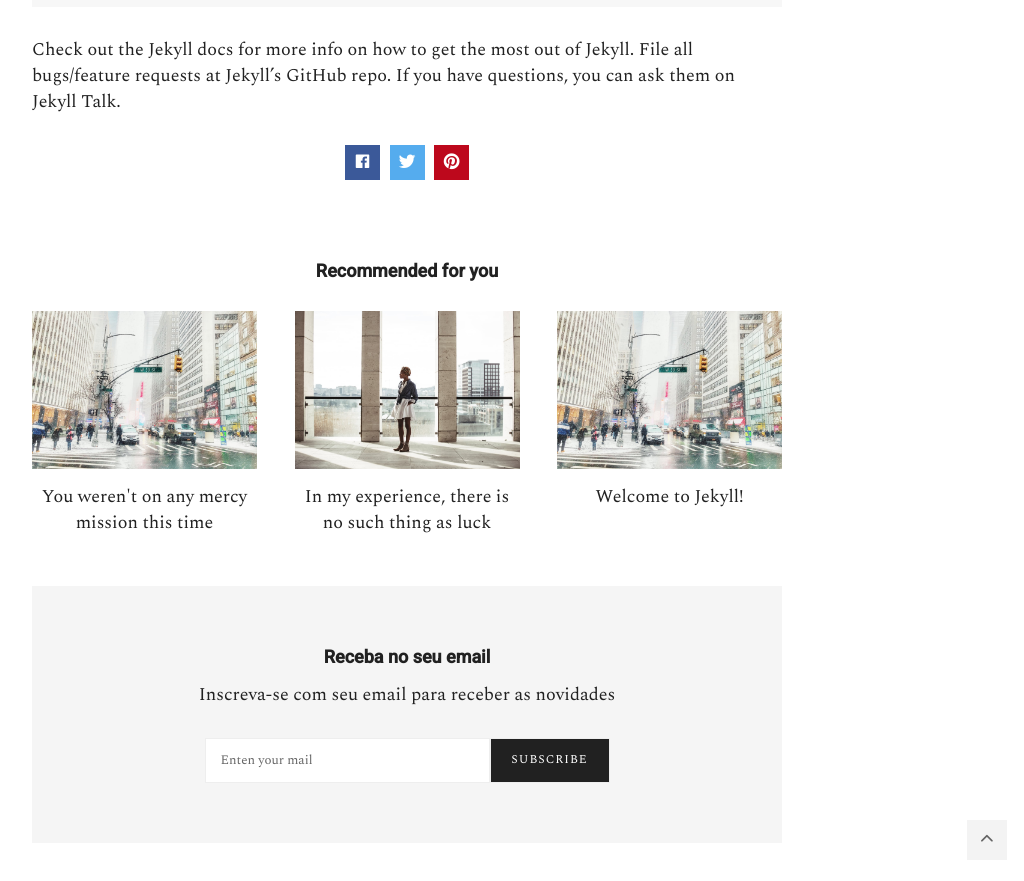
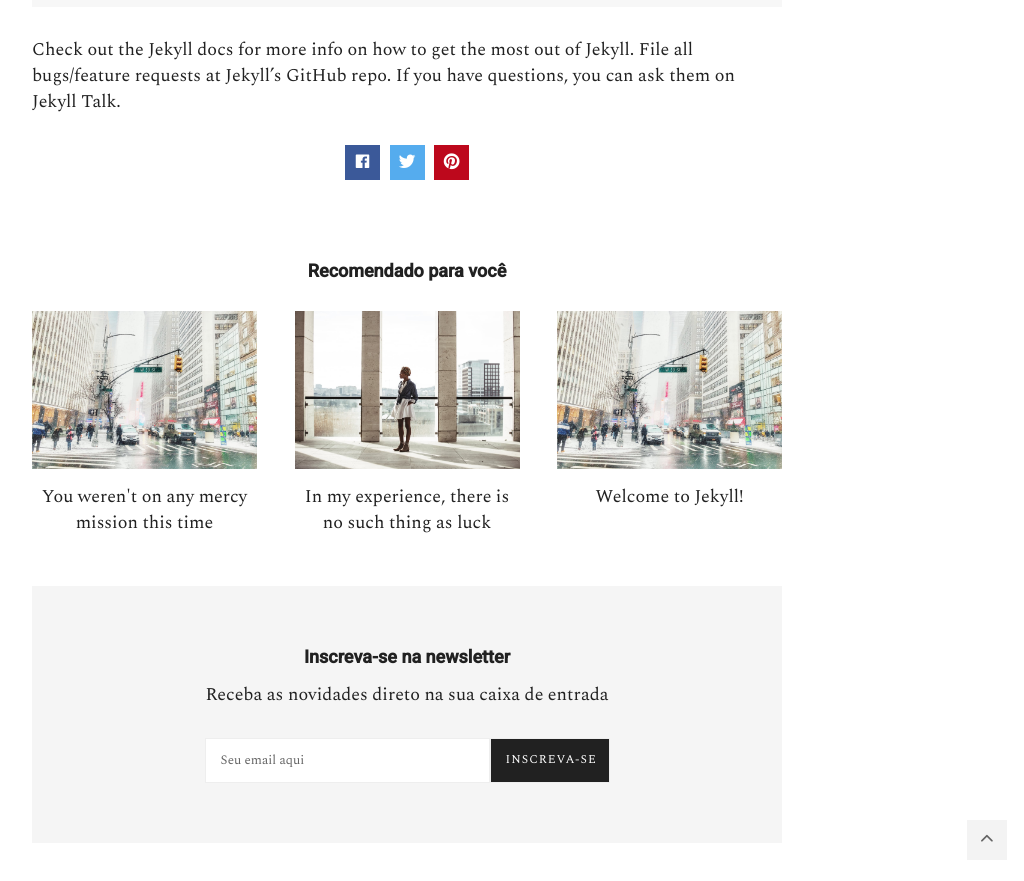
Before and after one commit to yunghk/Blog, a Jekyll site: the page built from _posts/2018-05-29-welcome-to-jekyll.md, in a window 1280 px wide and 900 px high, scrolled down 1301 px. Shown: the top 881 px of the window, without its empty margins (233-1257 px from the left). Built offline with Jekyll 4.4.1, drawn with Linux system fonts in a browser that asks for light colours; nearby versions of some CDN libraries; some of the changed text lies outside the part shown.

Commit message:
Minor updates

```diff
--- a/_includes/article-content.html
+++ b/_includes/article-content.html
@@ -9,15 +9,15 @@
       <div class="article-info">
         {% if post.tags.size >= 1 %}
           <span class="article__tags">
-            posted in
+            postado em
             {% for tag in post.tags %}
               <a href="{{ site.baseurl }}/tag/{{ tag }}" class="article__tag">{{ tag }}</a>
             {% endfor %}
           </span>
         {% endif %}
         <span class="article__meta">
-          <span class="article__date"> on <a href="{{post.url | prepend: site.baseurl}}"><time datetime="{{ post.date | date_to_xmlschema }}">{% assign date_format = site.minima.date_format | default: "%B %-d, %Y" %}{{ post.date | date: date_format }}</time></a></span>
-          <span class="article__author"> by <a href="{{site.baseurl}}/about/">{{ site.author.name }}</a></span>
+          <span class="article__date"> em <a href="{{post.url | prepend: site.baseurl}}"><time datetime="{{ post.date | date_to_xmlschema }}">{% assign date_format = site.minima.date_format | default: "%-d %b %Y" %}{{ post.date | date: date_format }}</time></a></span>
+          <span class="article__author"> por <a href="{{site.baseurl}}/about/">{{ site.author.name }}</a></span>
         </span>
       </div>
     </div>
--- a/_includes/javascripts.html
+++ b/_includes/javascripts.html
@@ -7,7 +7,7 @@
     resultsContainer: document.getElementById("js-results-container"),
     json: "{{site.baseurl}}/search.json",
     searchResultTemplate: '<li class="search-results__item  wow fadeIn"><a class="search-results__link" href="{url}">{title}</a></li>',
-    noResultsText: '<li class="no-results">No results found</li>'
+    noResultsText: '<li class="no-results">Nenhum resultado</li>'
   });
 </script>
 <script src="{{ site.baseurl }}/js/vendors/instafeed.min.js"></script>
--- a/_layouts/post.html
+++ b/_layouts/post.html
@@ -10,17 +10,17 @@
 				<div class="post-info">
 					{% if page.tags.size >= 1 %}
 					<span class="post-tags">
-						posted in
+						postado em
 						{% for tag in page.tags %}
 							<a href="{{ site.baseurl }}/tag/{{ tag }}" class="post-tags__tag">{{ tag }}</a>
 						{% endfor %}
 					</span>
 					{% endif %}
 					<span class="post__meta">
-						<span class="post__date"> on <a href="{{post.url | prepend: site.baseurl}}">
+						<span class="post__date"> em <a href="{{post.url | prepend: site.baseurl}}">
 							<time datetime="{{ page.date | date_to_xmlschema }}">{{page.date | date: '%b %d, %Y'}}</time></a>
 						</span>
-						<span class="article__author"> by <a href="{{site.baseurl}}/about/">{{ site.author.name }}</a></span>
+						<span class="article__author"> por <a href="{{site.baseurl}}/about/">{{ site.author.name }}</a></span>
 					</span>
 				</div>
 			</div>
@@ -70,7 +70,7 @@
 				</div>
 
 				<div class="widget-recent">
-					<h5 class="widget__title">Recommended for you</h5>
+					<h5 class="widget__title">Recomendado para você</h5>
 					<div class="recent-box">
 						{% for post in site.posts offset:0 limit:3 %}
 						<div class="recent-posts">
@@ -88,16 +88,16 @@
 				</div>
 
 				<div class="widget-newsletter">
-					<h5 class="newsletter-title wow fadeInUp">Receba no seu email</h5>
-					<div class="newsletter-subtitle wow fadeInUp" data-wow-delay=".2s">Inscreva-se com seu email para receber as novidades</div>
+					<h5 class="newsletter-title wow fadeInUp">Inscreva-se na newsletter</h5>
+					<div class="newsletter-subtitle wow fadeInUp" data-wow-delay=".2s">Receba as novidades direto na sua caixa de entrada</div>
 					<form class="newsletter-form validate" action="{% if site.mailchimp %}//{{site.mailchimp}}{% else %}#{% endif %}"
 						method="POST" id="membedded-subscribe-form" name="membedded-subscribe-form" target="_blank" novalidate>
 						<div class="newsletter-group">
 							<div class="newsletter-group-top">
 								<label class="screen-reader-text" for="mce-EMAIL">Seu email</label>
-								<input class="newsletter-email required email" id="mce-EMAIL" type="text" name="EMAIL" placeholder="Enten your mail">
+								<input class="newsletter-email required email" id="mce-EMAIL" type="text" name="EMAIL" placeholder="Seu email aqui">
 							</div>
-							<input class="newsletter-button" id="membedded-subscribe" type="submit" name="subscribe" value="Subscribe">
+							<input class="newsletter-button" id="membedded-subscribe" type="submit" name="inscreva-se" value="Inscreva-se">
 						</div>
 					</form>
 				</div>
```
Also changed, not shown: index.html (+5 -5 lines).
